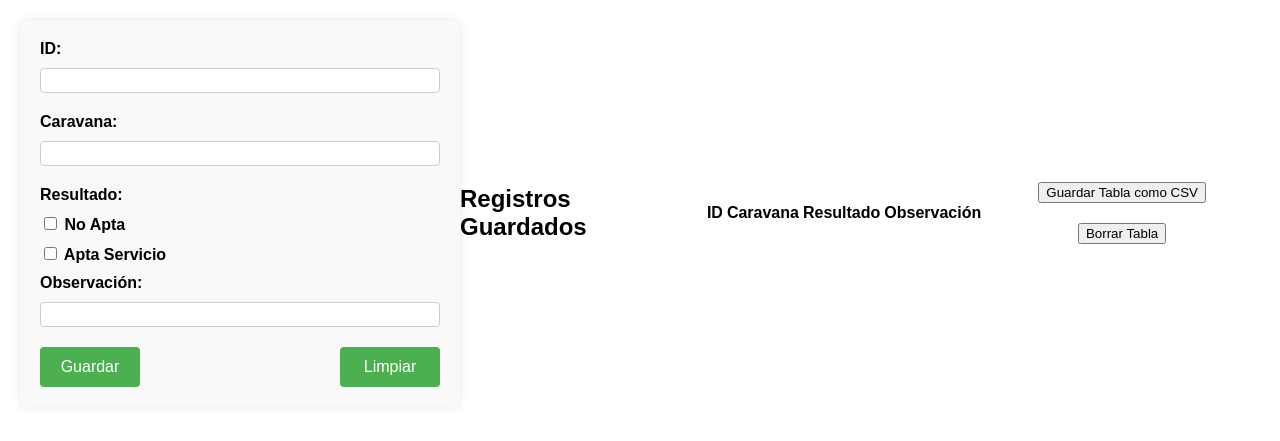
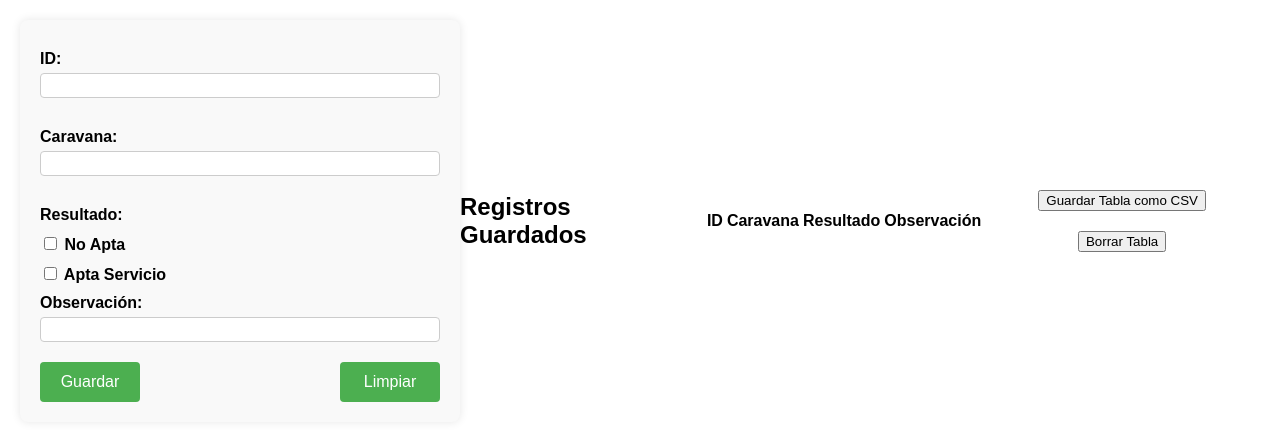
Before and after one commit to negroKiordi/webappPrueba, a PHP site: page /subpaginas/tactos.html in a window 1280 px wide. Shown: the part 112-553 px from the top of the page. Run offline with PHP 8.4, Linux system fonts and the light colour scheme; lists and menus that the app fills with data are empty.

Commit message:
Update style.css

```diff
--- a/style.css
+++ b/style.css
@@ -69,7 +69,8 @@ main {
 
 .subpagina-form label {
     display: block;
-    margin-bottom: 10px;
+    margin-bottom: 5px;
+    margin-top: 10px;
     font-weight: bold;
 }
 
```
